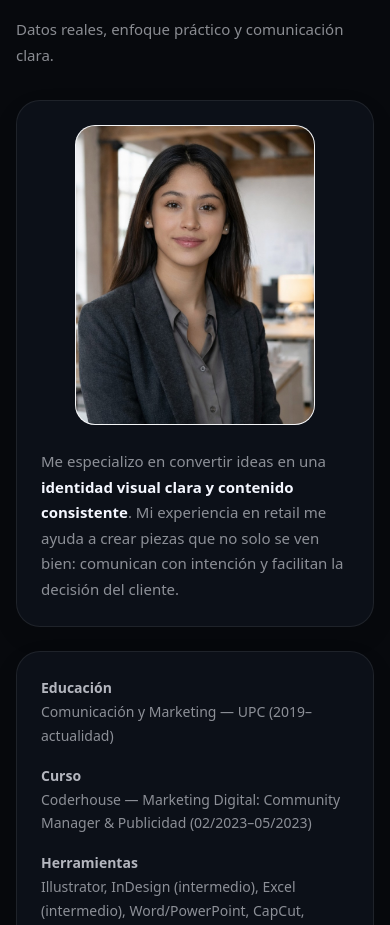
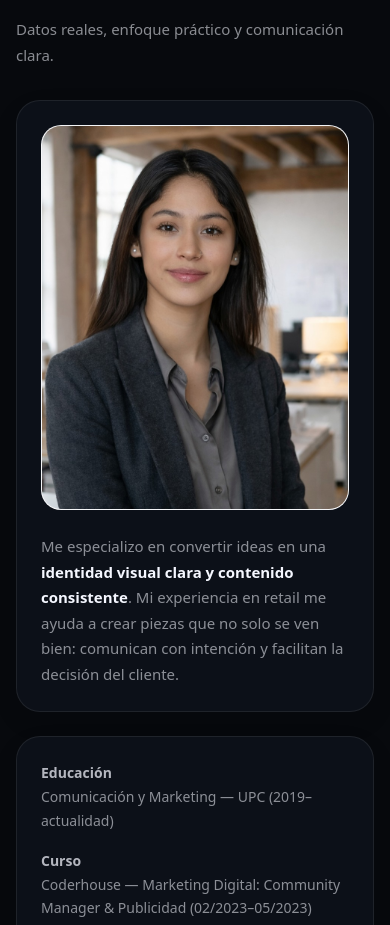
Before and after one commit to antayperu/mayra-portfolio, a React (Vite) app: page / in a window 390 px wide. Shown: the part 4148-5073 px from the top of the page. Built offline with nearby package versions, Linux system fonts and the light colour scheme.

Commit message:
fix(ui): about image responsive and section IDs

```diff
--- a/src/pages/Home.tsx
+++ b/src/pages/Home.tsx
@@ -19,7 +19,7 @@ export function Home() {
             />
 
             {/* HERO */}
-            <div className="mx-auto max-w-6xl px-4 sm:px-6 pt-16 sm:pt-24 pb-16">
+            <div id="inicio" className="mx-auto max-w-6xl px-4 sm:px-6 pt-16 sm:pt-24 pb-16">
                 <div className="grid gap-12 lg:grid-cols-12 lg:items-center">
                     <div className="lg:col-span-7">
                         <div className="flex flex-wrap gap-2 mb-6">
@@ -121,6 +121,7 @@ export function Home() {
 
             {/* PROYECTOS DESTACADOS */}
             <Section
+                id="proyectos"
                 title="Proyectos profesionales"
                 subtitle="Resultados reales con enfoque en identidad y claridad."
             >
@@ -162,7 +163,7 @@ export function Home() {
                 <div className="grid gap-6 lg:grid-cols-12">
                     <div className="lg:col-span-7 rounded-3xl bg-[var(--surface)] border border-[var(--border)] shadow-soft p-6 flex flex-col sm:flex-row gap-6 items-start">
                         {/* Profile Image Injection */}
-                        <div className="shrink-0 w-full sm:w-32 aspect-[4/5] sm:aspect-square rounded-2xl sm:rounded-full overflow-hidden bg-gray-100 border border-[var(--border)] max-w-[240px] sm:max-w-none mx-auto sm:mx-0">
+                        <div className="shrink-0 w-full sm:w-48 aspect-[4/5] sm:aspect-square rounded-2xl sm:rounded-3xl overflow-hidden bg-gray-100 border border-[var(--border)] mx-auto sm:mx-0">
                             <img src="/assets/profile.jpg" alt="Mayra Ortega" className="w-full h-full object-cover" />
                         </div>
                         <div>
```
